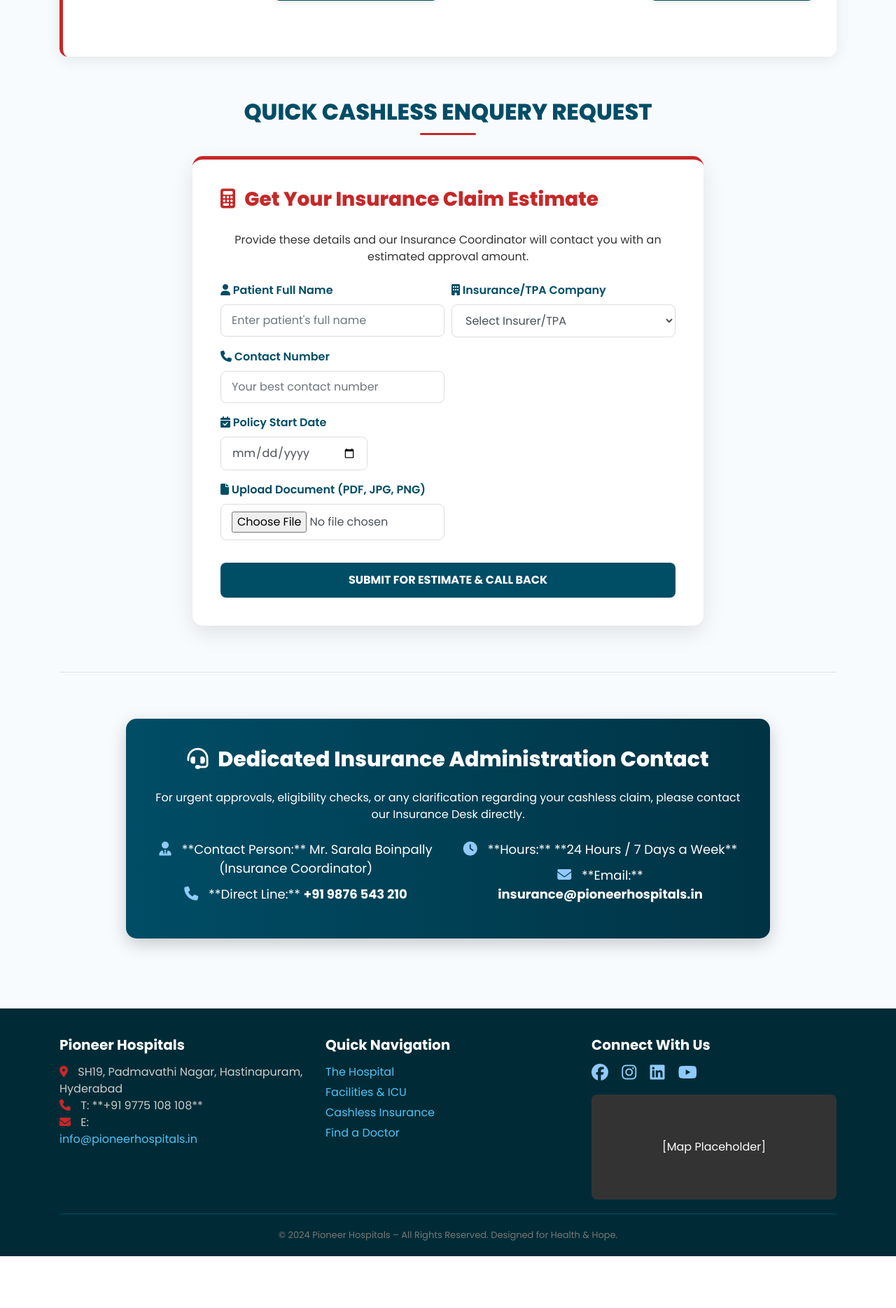
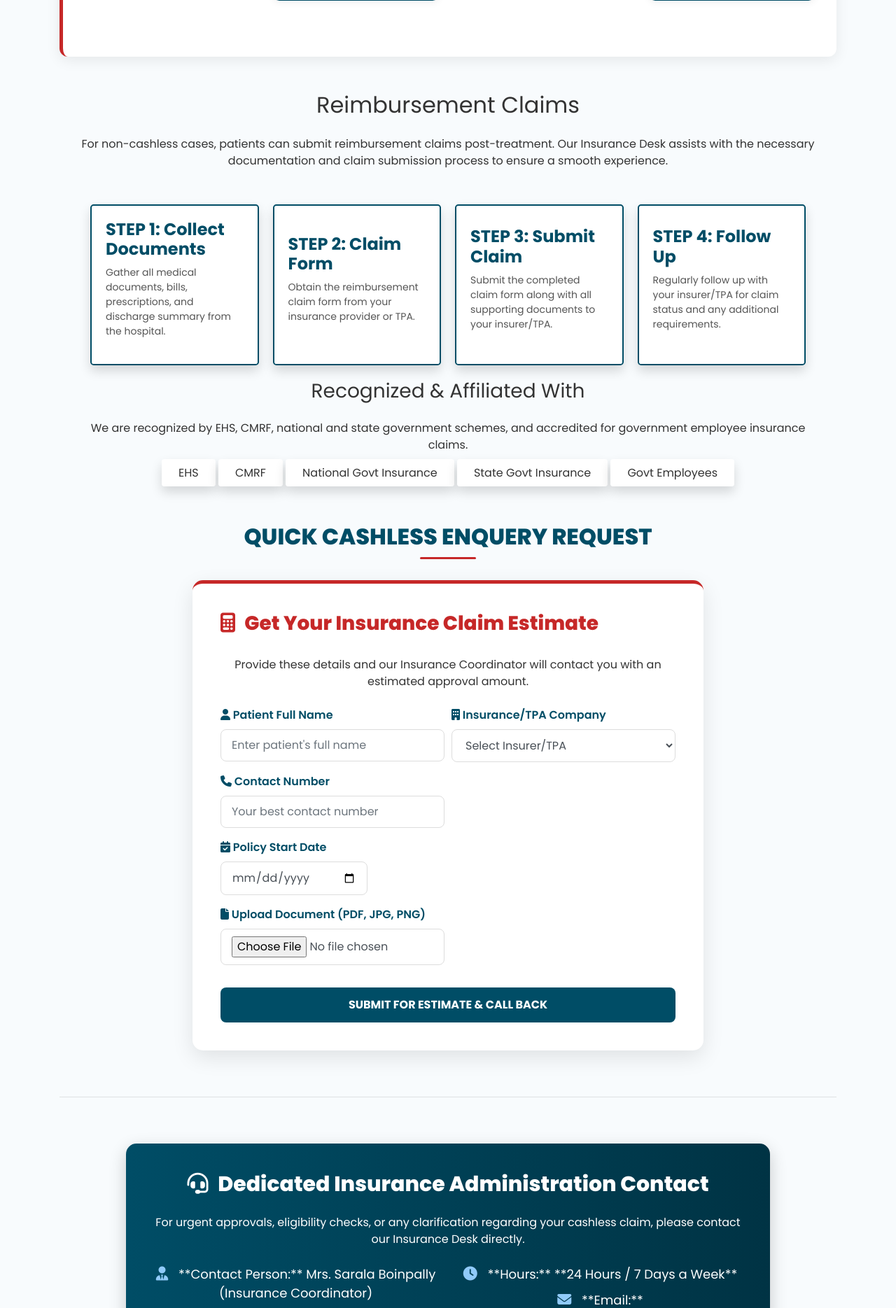
Before and after one commit to uppunutisiddhartha/hospital, a Django app: page /insurance_list/ in a window 1280 px wide. Shown: the part 1896-3765 px from the top of the page at 70% size. Before the commit the page ends 3691 px from the top, so only its background shows below. Run offline with Django 5.2, Linux system fonts and the light colour scheme; some libraries are stand-ins or nearby versions.

Commit message:
third commit

```diff
--- a/base/templates/MOD.html
+++ b/base/templates/MOD.html
@@ -342,6 +342,8 @@
         <div class="header-section">
             <h1 class="page-title"><i class="fas fa-calendar-alt"></i> Consultation Calendar</h1>
             <p class="page-subtitle">View and manage patient appointments for the week</p>
+            <h1> {{ total_consultations }}</h1>
+            <h1>THIS MONTH CONSULTANTS {{ monthly_consultations }}</h1>
         </div>
 
         <!-- DATE INPUT FORM -->
--- a/base/templates/insurance_list.html
+++ b/base/templates/insurance_list.html
@@ -340,7 +340,15 @@
         .contact-detail p {
           font-size: 16px;
         }
+        .steps {
+          flex-direction: column;
+        }
       }
+       @media (max-width: 408px) {
+    .steps {
+      grid-template-columns: 1fr !important;
+    }
+  }
 
       /* FOOTER (Responsive Fixes) */
       footer {
@@ -387,6 +395,44 @@
         border-radius: 8px;
         font-size: 16px;
         box-shadow: 0 2px 8px rgba(0, 0, 0, 0.05);
+      }
+      .reaburment{
+        background-color: white;
+        padding: 40px 30px;
+        border-radius: 12px;
+        border: #002b36 solid 2px;
+        box-shadow: 0 5px 20px rgba(0, 0, 0, 0.08);
+        margin-bottom: 50px;
+        border-left: 5px solid var(--accent-color);
+      }
+      .steps{
+        margin-top: 30px;
+        display: flex;
+        flex-direction: row;
+        gap: 20px;
+        padding: 20px;
+
+      }
+      .steps .step h4  {
+        color: var(--primary-color);
+        font-weight: 700;
+        display: flex;
+      }
+      .steps .step p {
+        font-size: 14px;
+        color: #555;
+      }
+      .steps .step {
+        background-color: #e6f5ff;
+        border: 2px solid var(--primary-color);
+        border-radius: 10px;
+        padding: 20px;
+        box-shadow: 0 4px 10px rgba(0, 0, 0, 0.05);
+        flex: 1;
+        display: flex;
+        flex-direction: column;
+        justify-content: center;
+        transition: all 0.3s;
       }
     </style>
   </head>
@@ -687,6 +733,50 @@
           </div>
         </div>
       </div>
+     <div class="reimbursement py-12 bg-gray-100">
+  <div class="container mx-auto px-4">
+    <h2 class="text-3xl font-bold text-center mb-4">Reimbursement Claims</h2>
+    <p class="text-center text-gray-700 text-lg mb-8">
+      For non-cashless cases, patients can submit reimbursement claims post-treatment. Our Insurance Desk assists with the necessary documentation and claim submission process to ensure a smooth experience.
+    </p>
+
+    <!-- Steps -->
+    <div class="steps grid grid-cols-1 md:grid-cols-2 lg:grid-cols-4 gap-6 mb-12">
+      <div class="step bg-white p-6 rounded-lg shadow hover:shadow-lg transition">
+        <h4 class="text-xl font-semibold mb-2">STEP 1: Collect Documents</h4>
+        <p>Gather all medical documents, bills, prescriptions, and discharge summary from the hospital.</p>
+      </div>
+      <div class="step bg-white p-6 rounded-lg shadow hover:shadow-lg transition">
+        <h4 class="text-xl font-semibold mb-2">STEP 2: Claim Form</h4>
+        <p>Obtain the reimbursement claim form from your insurance provider or TPA.</p>
+      </div>
+      <div class="step bg-white p-6 rounded-lg shadow hover:shadow-lg transition">
+        <h4 class="text-xl font-semibold mb-2">STEP 3: Submit Claim</h4>
+        <p>Submit the completed claim form along with all supporting documents to your insurer/TPA.</p>
+      </div>
+      <div class="step bg-white p-6 rounded-lg shadow hover:shadow-lg transition">
+        <h4 class="text-xl font-semibold mb-2">STEP 4: Follow Up</h4>
+        <p>Regularly follow up with your insurer/TPA for claim status and any additional requirements.</p>
+      </div>
+    </div>
+
+    <!-- Recognition Section -->
+    <div class="recognition text-center">
+      <h3 class="text-2xl font-bold mb-4">Recognized & Affiliated With</h3>
+      <p class="text-gray-700 mb-6">
+        We are recognized by EHS, CMRF, national and state government schemes, and accredited for government employee insurance claims.
+      </p>
+      <div class="affiliations flex flex-wrap justify-center gap-6">
+        <span class="bg-white px-4 py-2 rounded shadow">EHS</span>
+        <span class="bg-white px-4 py-2 rounded shadow">CMRF</span>
+        <span class="bg-white px-4 py-2 rounded shadow">National Govt Insurance</span>
+        <span class="bg-white px-4 py-2 rounded shadow">State Govt Insurance</span>
+        <span class="bg-white px-4 py-2 rounded shadow">Govt Employees</span>
+      </div>
+    </div>
+  </div>
+</div>
+
       <h2 class="section-title" id="preauthForm">
         QUICK CASHLESS ENQUERY REQUEST
       </h2>
@@ -724,6 +814,15 @@
         <option value="MEDI Assist TPA">MEDI Assist TPA</option>
         <option value="FHPL">FHPL</option>
         <option value="HDFC ERGO">HDFC ERGO</option>
+        <option value="MD INDIA">MD INDIA</option>
+        <option value="ROYAL SUNDHARAM">ROYAL SUNDHARAM</option>
+        <option value="NIVA BUPA">NIVA BUPA</option>
+        <option value="RELANCE">RELANCE </option>
+        <option value="CARE HEALTH">CARE HEALTH</option>
+        <option value="HERITAGE">HERITAGE</option>
+        <option value="SBI GENERAL">SBI GENERAL</option>
+        <option value="ADITYA BIRLA">ADITHYA BIRLA</option>
+        <option value="TATA AGI">TATA AGI</option>
       </select>
     </div>
   </div>
@@ -788,7 +887,7 @@
             <div class="row contact-detail mt-4">
               <div class="col-md-6">
                 <p>
-                  <i class="fa-solid fa-user-tie"></i> **Contact Person:** Mr.
+                  <i class="fa-solid fa-user-tie"></i> **Contact Person:** Mrs.
                   Sarala Boinpally (Insurance Coordinator)
                 </p>
                 <p>
@@ -808,9 +907,9 @@
                 <p>
                   <i class="fa-solid fa-envelope"></i> **Email:**
                   <a
-                    href="mailto:insurance@pioneerhospitals.in"
+                    href="mailto:pioneerinsurance737@gmail.com"
                     style="color: #fff; font-weight: 700"
-                    >insurance@pioneerhospitals.in</a
+                    >pioneerinsurance737@gmail.com</a
                   >
                 </p>
               </div>
@@ -831,8 +930,8 @@
                 Hastinapuram, Hyderabad<br />
                 <i class="fa-solid fa-phone"></i> T: **+91 9775 108 108**<br />
                 <i class="fa-solid fa-envelope"></i> E:
-                <a href="mailto:info@pioneerhospitals.in"
-                  >info@pioneerhospitals.in</a
+                <a href="mailto:pioneerinsurance737@gmail.com"
+                  >pioneerinsurance737@gmail.com</a
                 >
               </p>
             </div>
--- a/base/views.py
+++ b/base/views.py
@@ -86,16 +86,16 @@
         "current_month": f"{year}-{month:02d}",
     })
 """
-from datetime import date, datetime
-from calendar import monthrange
-from django.shortcuts import render
-from .models import Consultation
 
 def MOD(request):
     today = date.today()
     selected_date_str = request.GET.get("date")  # from input or calendar button
     selected_date = None
 
+    total_consultations = Consultation.objects.count()
+    #month_consultations = Consultation.objects.filter(date__year=today.year, date__month=today.month).count()
+
+    month_consultations = Consultation.objects.filter(date__year=today.year, date__month=today.month).count()
     # Parse the date safely
     if selected_date_str:
         try:
@@ -124,6 +124,8 @@
         "consultations": consultations,
         "selected_date": selected_date,
         "current_month": f"{year}-{month:02d}",
+        "total_consultations": total_consultations,
+        "month_consultations": month_consultations,
     })
 
 
```
Also changed, not shown: db.sqlite3.
